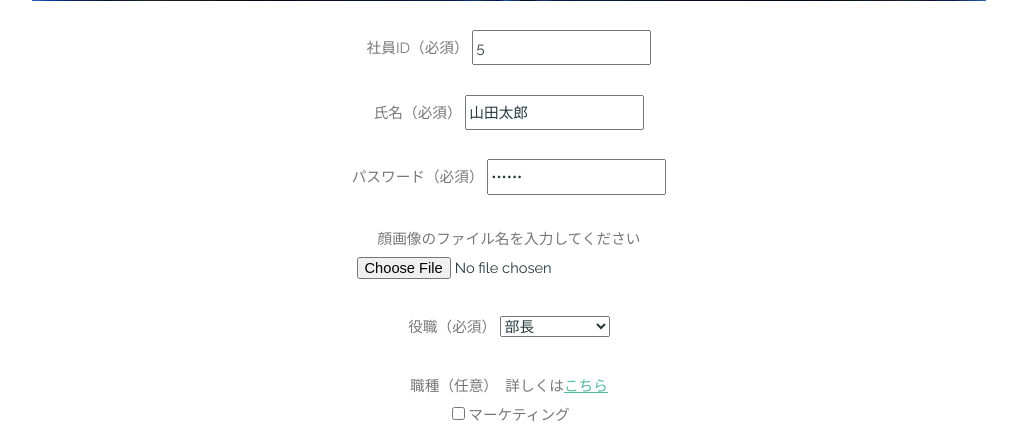
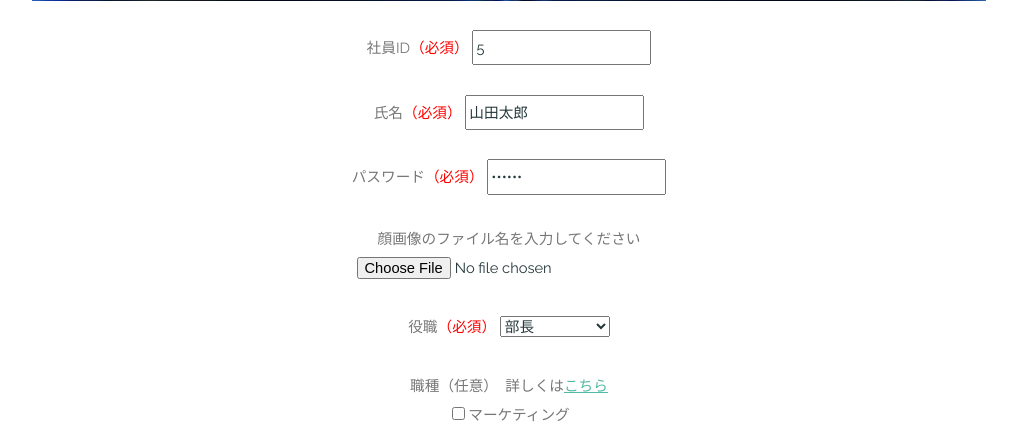
Before and after one commit to yayakisii/yayakisii, a PHP site: page /generic.php in a window 1280 px wide. Shown: the part 662-1088 px from the top of the page, without its empty margins (131-1148 px from the left). Run offline with PHP 8.4, Linux system fonts and the light colour scheme; data comes from the database, SQL or seed files in the repository.

Commit message:
ちょっとデザイン弄った

```diff
--- a/htdocs/templated-retrospect/generic.php
+++ b/htdocs/templated-retrospect/generic.php
@@ -69,15 +69,15 @@
 				</div>
 
 				<form action="input.php" method = "post" onsubmit="return checker(this)">
-						社員ID（必須）
+						社員ID<span style="color: red;">（必須）</span>
 						<input type="text" name="staff_id" value="5"><br><br>
-						氏名（必須）
+						氏名<span style="color: red;">（必須）</span>
 						<input type="text" name="name" value="山田太郎"><br><br>
-						パスワード（必須）
+						パスワード<span style="color: red;">（必須）</span>
 						<input type="password" name="pw" value="aaaaaa"><br><br>
 						顔画像のファイル名を入力してください<br>
 						<input size="30" type="file" name="picture"><br><br>
-						役職（必須）
+						役職<span style="color: red;">（必須）</span>
 						<select name="post">
 							<option value="1">部長</option>
 							<option value="2">マネージャー</option>
```
